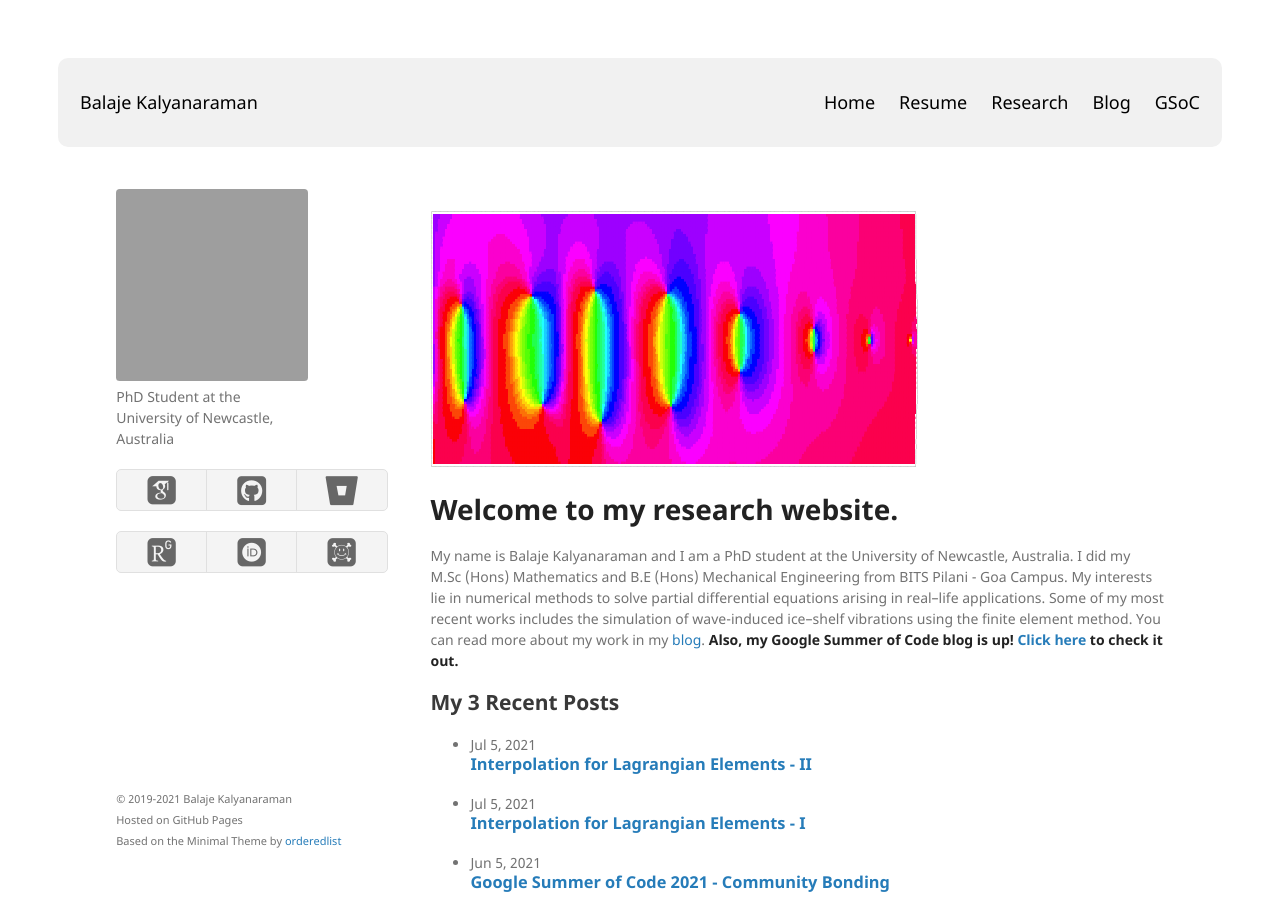
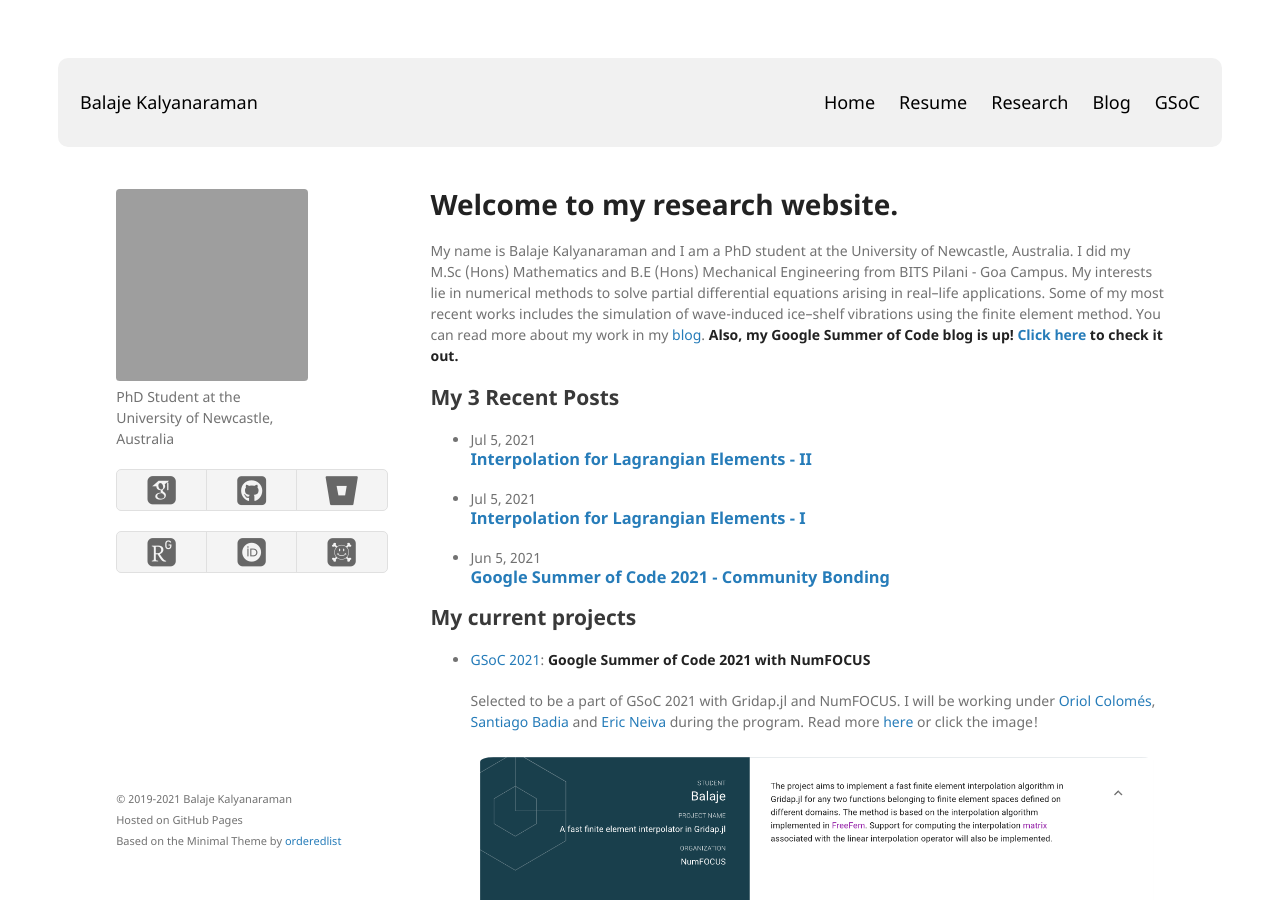
Before and after one commit to Balaje/balaje.github.io, a Jekyll site: the page built from index.md, in a window 1280 px wide and 900 px high. Built offline with Jekyll 4.4.1, drawn with Linux system fonts in a browser that asks for light colours; nearby versions of some CDN libraries; some web fonts are replaced; our own code applies the rules of GitHub Pages for plain Markdown files; grey boxes are pictures that could not be loaded.

Commit message:
Do complex plot later

```diff
--- a/index.md
+++ b/index.md
@@ -1,10 +1,6 @@
 ---
 layout: default
 ---
-
-<p align="center">
-{% include comp.html %}
-</p>
 
 # Welcome to my research website.
 
```
